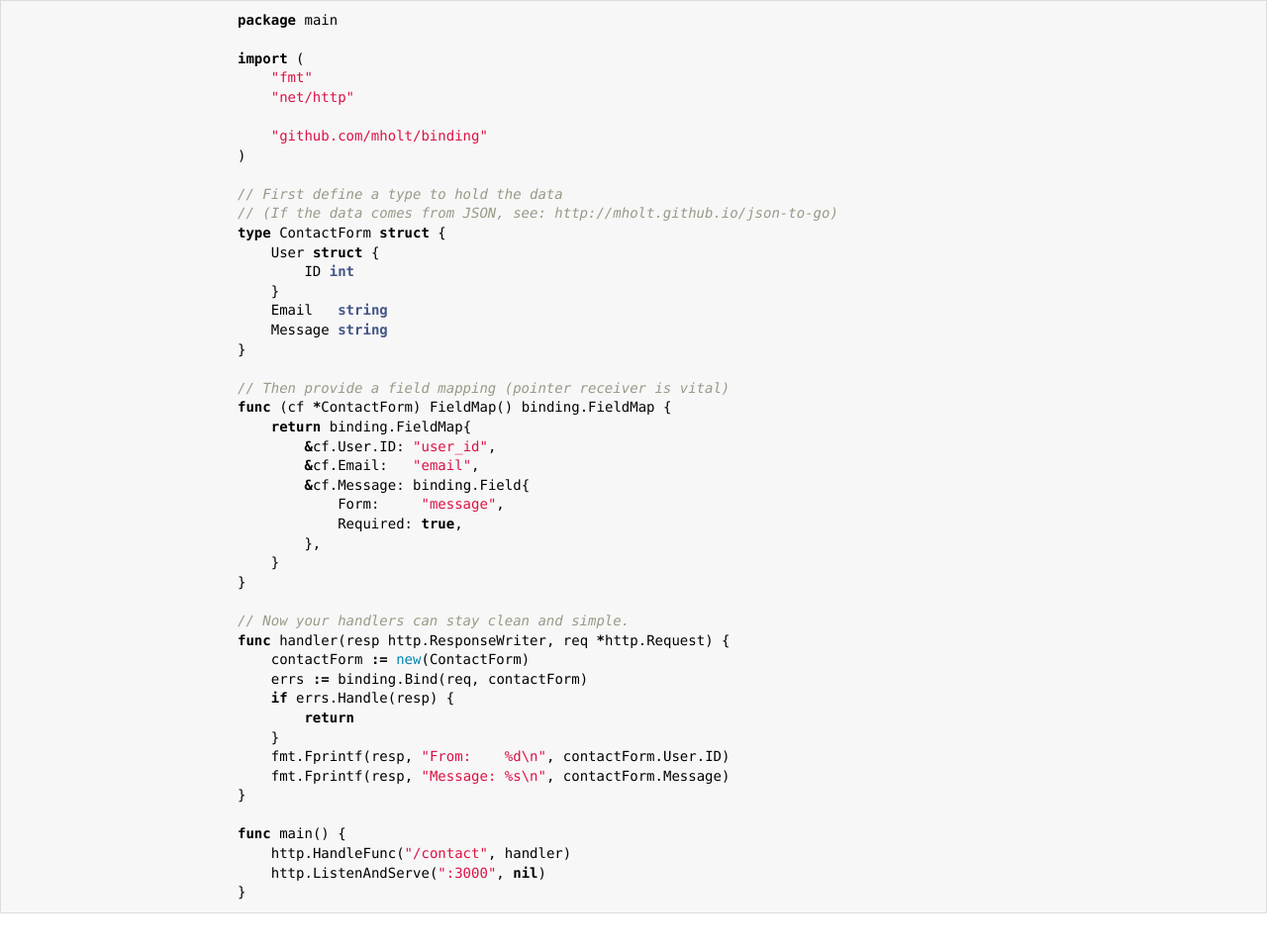
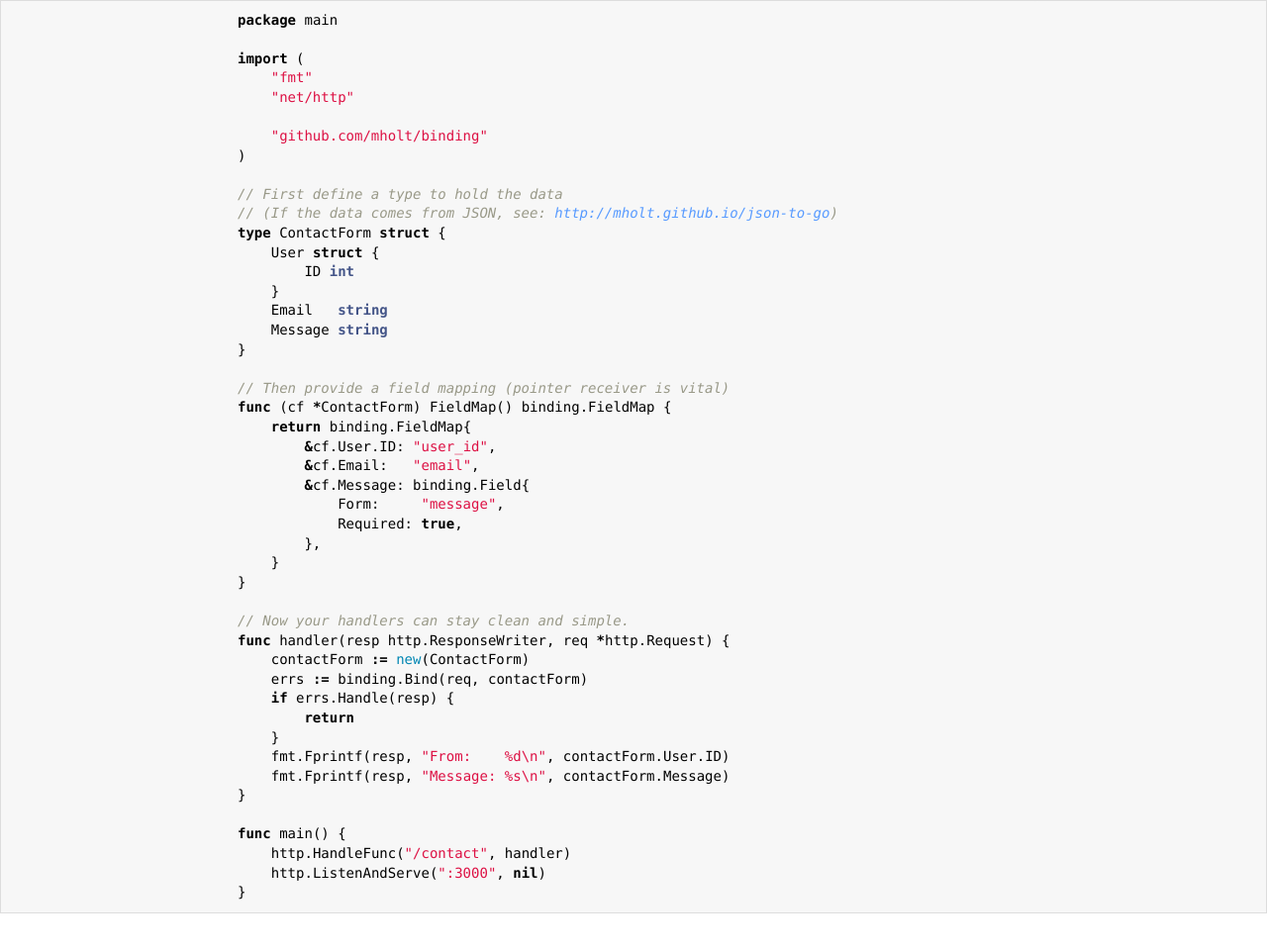
Before and after one commit to mholt/binding, a plain HTML site: page index.html in a window 1280 px wide. Shown: the part 1076-2037 px from the top of the page at 99% size. Drawn offline with Linux system fonts and the light colour scheme.

Commit message:
Made the link a link

```diff
--- a/index.html
+++ b/index.html
@@ -68,7 +68,7 @@ if errs.Handle(response) {
 <span class="p">)</span>
 
 <span class="c1">// First define a type to hold the data</span>
-<span class="c1">// (If the data comes from JSON, see: http://mholt.github.io/json-to-go)</span>
+<span class="c1">// (If the data comes from JSON, see: <a href="http://mholt.github.io/json-to-go">http://mholt.github.io/json-to-go</a>)</span>
 <span class="kd">type</span> <span class="nx">ContactForm</span> <span class="kd">struct</span> <span class="p">{</span>
     <span class="nx">User</span> <span class="kd">struct</span> <span class="p">{</span>
         <span class="nx">ID</span> <span class="kt">int</span>
```
